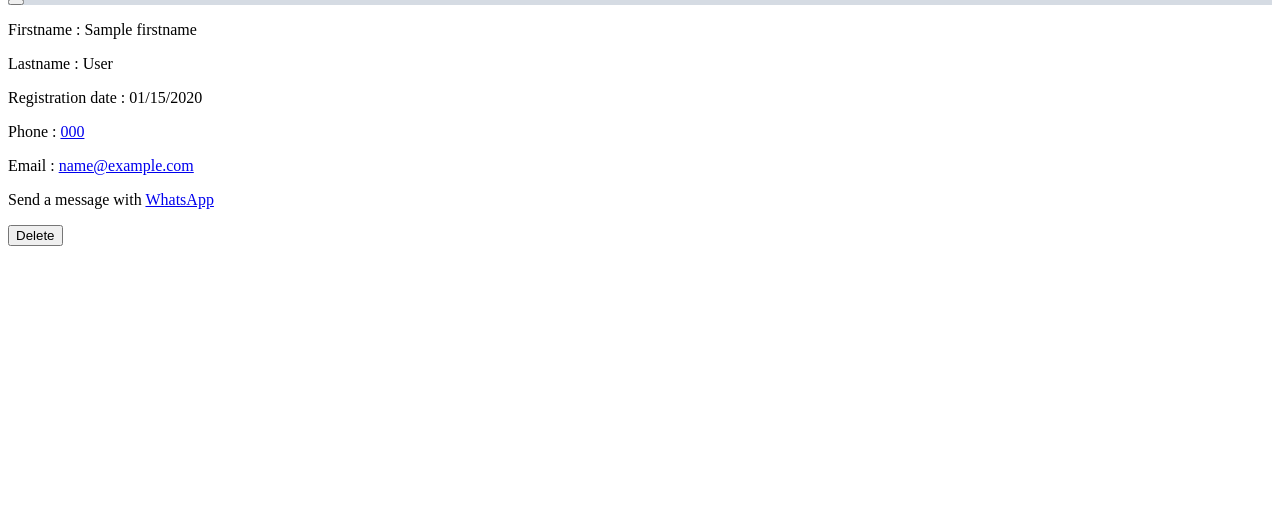
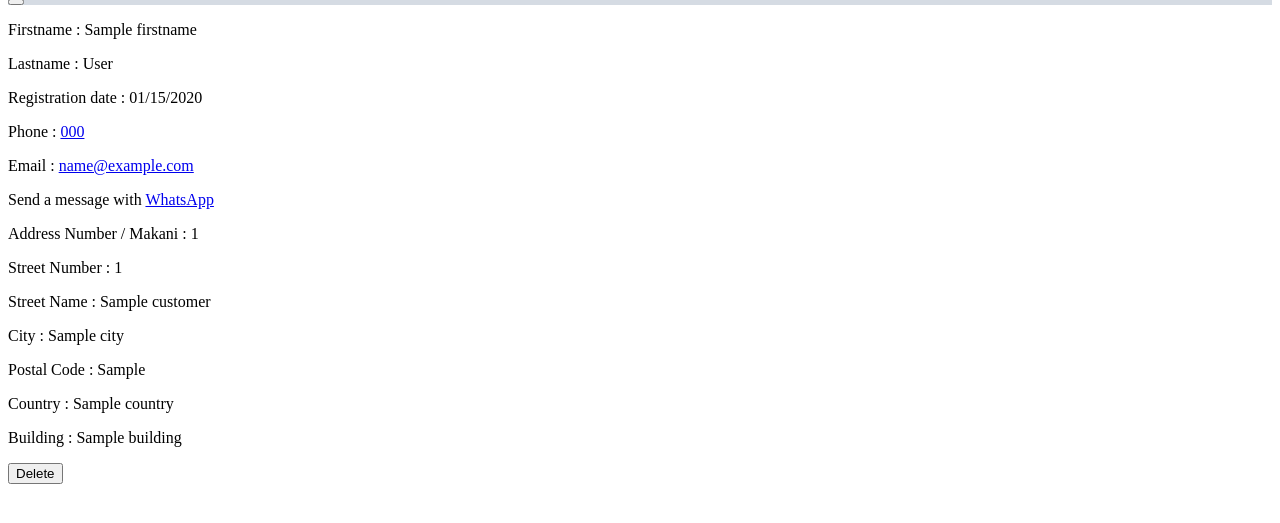
Before and after one commit to k4lu-0p/dict-manager-old, a Symfony app: template templates/customers/showOne.html.twig in a window 1280 px wide. Shown: the part 163-686 px from the top of the page. Run offline with Twig, Linux system fonts and the light colour scheme; the template is opened without the code that fills it: most values are stand-ins (such as "Sample title", 1, 10 or a date in 2020); grey boxes marked "Sample" are stand-in pictures; some libraries are stand-ins or nearby versions.

Commit message:
[FEAT] Google map + Marker makani + redirection vers appli google map pour itinéraire

```diff
--- a/assets/js/layout.js
+++ b/assets/js/layout.js
@@ -9,6 +9,8 @@ require('../../node_modules/slick-carousel/slick/slick.min.js');
 require('../../node_modules/moment/moment');
 require('../../node_modules/fullcalendar/dist/fullcalendar');
 require('../../node_modules/chart.js/src/chart');
+require('../../node_modules/leaflet/dist/leaflet.js');
+require('../../node_modules/leaflet/dist/leaflet.css');
 
 // Feuilles de style et script personnel
 require('../scss/main.scss');
--- a/assets/scss/_navbar.scss
+++ b/assets/scss/_navbar.scss
@@ -5,6 +5,7 @@
     // width: 100vw;
     position: fixed;
     bottom: 0;
+    z-index: 9999;
     -webkit-box-shadow: 0px 1px 8px -1px rgba(38, 44, 58, 0.781);
     -moz-box-shadow: 0px 1px 8px -1px rgba(38, 44, 58, 0.781);
     box-shadow: 0px 1px 8px -1px rgba(38, 44, 58, 0.781);
--- a/package.json
+++ b/package.json
@@ -21,6 +21,7 @@
         "chart.js": "^2.7.3",
         "fullcalendar": "^3.10.0",
         "jquery": "^3.3.1",
+        "leaflet": "^1.4.0",
         "moment": "^2.24.0",
         "popper.js": "^1.14.7",
         "slick-carousel": "^1.8.1"
--- a/src/Controller/CustomersController.php
+++ b/src/Controller/CustomersController.php
@@ -129,7 +129,6 @@ class CustomersController extends AbstractController
         };
     }
 
-
     /**
      * @return string
      */
--- a/templates/base.html.twig
+++ b/templates/base.html.twig
@@ -62,6 +62,7 @@
 
     </nav>
     {% block javascripts %}{% endblock %}
+    <script src="https://maps.googleapis.com/maps/api/js?key=AIzaSyDLnLHswsNHqS9CfKmn8OMaHEiQx-V9w0w"></script>
     {{ encore_entry_script_tags("app")}}
 </body>
 
--- a/templates/customers/showAllByRecent.html.twig
+++ b/templates/customers/showAllByRecent.html.twig
@@ -3,10 +3,12 @@
 
         <div data-id="{{ customer.id }}" data-action="show" class="customer-picture" style="background-image: url(/uploads/pictures/{{ customer.picture }});">
         </div>
+
         <div>
             <p data-id="{{ customer.id }}" data-action="show" class="text-center">{{ customer.firstname }}</p>
             <p data-id="{{ customer.id }}" data-action="show" class="text-center">{{ customer.lastname }}</p>
         </div>
+
         {# // Champs caché   #}
         <input id="customer-lastname-{{ customer.id }}" type="hidden" value="{{ customer.lastname }}">
         <input id="customer-firstname-{{ customer.id }}" type="hidden" value="{{ customer.firstname }}">
--- a/templates/customers/showOne.html.twig
+++ b/templates/customers/showOne.html.twig
@@ -1,14 +1,14 @@
-
-
 {# // Barre de navigation supérieur #}
 <nav id="nav-top-customer" class="d-flex justify-content-between align-items-center">
-        <button id="button-search-customer" class="opacity-zero p-0 pl-3 m-0"><i data-action="edit" class='uil uil-pen'></i></button>
+    <button id="button-search-customer" class="opacity-zero p-0 pl-3 m-0"><i data-action="edit"
+            class='uil uil-pen'></i></button>
 
     <div class="d-flex justify-content-center align-items-center">
         <h4 class="text-center p-0">{{ customer.firstname }} {{ customer.lastname }}</h4>
     </div>
 
-        <button id="button-add-customer" data-action="new" class="new p-0 pr-3 m-0"><i class='uil uil-plus' data-action="new"></i></button>
+    <button id="button-add-customer" data-action="new" class="new p-0 pr-3 m-0"><i class='uil uil-plus'
+            data-action="new"></i></button>
 </nav>
 
 {# // Container principal #}
@@ -17,7 +17,9 @@
     {# // Message de confirmation de suppression #}
     <div class="container-warning">
         <div class="wrapper-warning d-flex flex-column justify-content-around align-items-center p-3">
-            <h4>Do you really want to delete <strong><span id="confirm-delete-customer-fullname">{{ customer.firstname }} {{ customer.lastname }}</span></strong> ?</h4>
+            <h4>Do you really want to delete <strong><span
+                        id="confirm-delete-customer-fullname">{{ customer.firstname }}
+                        {{ customer.lastname }}</span></strong> ?</h4>
             <div class="wrapper-button-confirm d-flex justify-content-around align-items-center w-100">
                 <button id="confirm-delete-customer-no" class="btn btn-info" data-action="no">Cancel</button>
                 <button id="confirm-delete-customer-yes" class="btn btn-danger" data-action="yes">Confirm</button>
@@ -25,47 +27,85 @@
         </div>
     </div>
 
-    {# // Card #}
+    {# Container principale de la section #}
     <div class="container-info-customer">
 
-        <div class="mx-auto my-4 customer-profile-picture" style="background-image: url(/uploads/pictures/{{ customer.picture }});">
-            <button class="button-edit-customer-profile " data-id="{{ customer.id }}" data-action="edit"><i class='uil uil-edit'
-                data-action="edit" data-id="{{ customer.id }}"></i></button>
+        <div class="customer-carousel">
+
+            {# // SLIDE 1 #}
+            <div>
+                {# Photo + Action de modifier #}
+                <div class="mx-auto my-4 customer-profile-picture"
+                    style="background-image: url(/uploads/pictures/{{ customer.picture }});">
+                    <button class="button-edit-customer-profile " data-id="{{ customer.id }}" data-action="edit"><i
+                            class='uil uil-edit' data-action="edit" data-id="{{ customer.id }}"></i></button>
                 </div>
 
-        <p class="p-0 m-0" >Firstname : <span>{{ customer.firstname }}</span></p>
-        <p class="p-0 m-0" >Lastname : <span>{{ customer.lastname }}</span></p>
-        <p class="p-0 m-0" >Registration date : <span>{{ customer.createdAt | date("m/d/Y") }}</span></p>
-        <p class="p-0 m-0" >Phone : <a class="customer-phone p-0 m-0" href="tel:{{ customer.phone }}">{{ customer.phone }}</a></p>
-        <p class="p-0 m-0" >Email : <a class="customer-address-number p-0 m-0" href="mailto:{{ customer.email }}">{{ customer.email }}</a></p>
-        <p class="p-0 m-0" >Send a message with <a href="https://wa.me/33760132568?text=Hi%20{{ customer.firstname }}%2C%20">WhatsApp</a></p>
+                {# Informations principales #}
+                <div class="main-info-customer mb-4">
+
+                    <p class="p-0 m-0">Firstname : <span>{{ customer.firstname }}</span></p>
+                    <p class="p-0 m-0">Lastname : <span>{{ customer.lastname }}</span></p>
+                    <p class="p-0 m-0">Registration date : <span>{{ customer.createdAt | date("m/d/Y") }}</span></p>
+                    <p class="p-0 m-0">Phone : <a class="customer-phone p-0 m-0"
+                            href="tel:{{ customer.phone }}">{{ customer.phone }}</a></p>
+                    <p class="p-0 m-0">Email : <a class="customer-address-number p-0 m-0"
+                            href="mailto:{{ customer.email }}">{{ customer.email }}</a></p>
+                    <p class="p-0 m-0">Send a message with <a
+                            href="https://wa.me/33760132568?text=Hi%20{{ customer.firstname }}%2C%20">WhatsApp</a></p>
+
+                </div>
+
+                {# Informations sur la localisation #}
+                <div class="locate-info-customer ">
+                    <p class="p-0 m-0">Address Number / Makani : <span>{{ customer.addressNumber }}</span></p>
+                    <p class="p-0 m-0">Street Number : <span>{{ customer.streetNumber }}</span></p>
+                    <p class="p-0 m-0">Street Name : <span>{{ customer.streetName }}</span></p>
+                    <p class="p-0 m-0">City : <span>{{ customer.city }}</span></p>
+                    <p class="p-0 m-0">Postal Code : <span>{{ customer.pc }}</span></p>
+                    <p class="p-0 m-0">Country : <span>{{ customer.country }}</span></p>
+                    <p class="p-0 m-0">Building : <span>{{ customer.building }}</span></p>
+
                 </div>
 
                 {# // Buttons d'actions #}
-    <div class="d-flex flex-row justify-content-start align-items-center p-2 m-0">
-        <button class="button-delete-customer btn " data-id="{{ customer.id }}" data-action="delete">Delete</button>
+                <div class="d-flex flex-row justify-content-start align-items-center py-4 m-0">
+                    <button class="button-delete-customer btn " data-id="{{ customer.id }}"
+                        data-action="delete">Delete</button>
+                </div>
+            </div>
+
+            {# // SLIDE 2 #}
+            <div>
+                <div id="googleMap"></div>
+
+            </div>
+            {# // SLIDE 3 #}
+            <div>
+
+            </div>
+            {# // SLIDE 4 #}
+            <div>
+
             </div>
 
         </div>
 
+
+
+
+
+
+    </div>
+
+
+</div>
+
+
+{# Champ caché qui contiennent les coordonnées du client #}
 {% if coord.lat and coord.lng %}
-
 <input id="lat" type="hidden" value="{{ coord.lat }}">
 <input id="lng" type="hidden" value="{{ coord.lng }}">
-
 {% endif %}
 
-        {# <h2>{{ customer.id }}</h2>
-        <h2>{{ customer.firstname }}</h2>
-        <h2>{{ customer.lastname }}</h2>
-        <h2>{{ customer.phone }}</h2>
-        <h2>{{ customer.email }}</h2>
-        <h2>{{ customer.addressNumber }}</h2>
-        <h2>{{ customer.streetNumber }}</h2>
-        <h2>{{ customer.streetName }}</h2>
-        <h2>{{ customer.city }}</h2>
-        <h2>{{ customer.pc }}</h2>
-        <h2>{{ customer.country }}</h2>
-        <h2>{{ customer.building }}</h2>
-        <h2>{{ customer.picture }}</h2>
-        <h2>{{ customer.newsletter }}</h2> #}
+{# <h2>{{ customer.newsletter }}</h2> #}
```
Also changed, not shown: assets/js/customer.js (+52 -1 lines), assets/scss/_customer-profile.scss (+28 -1 lines), 1 other file. Lines whose indentation alone changed are shown as unchanged.
